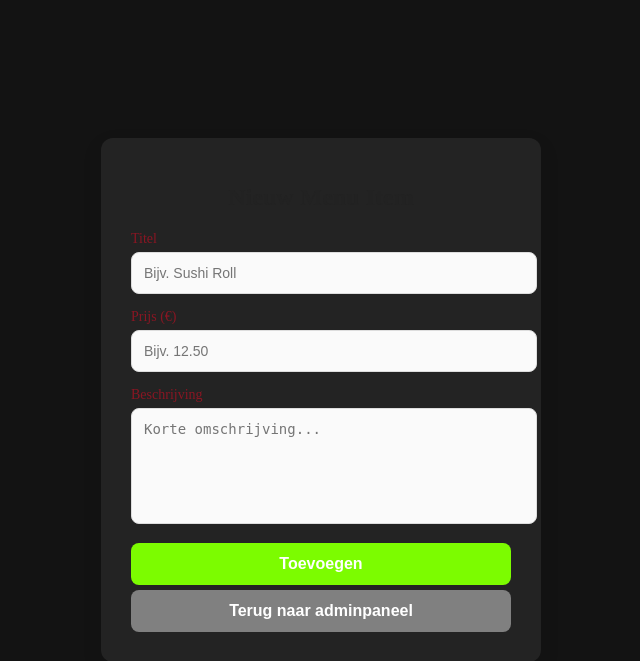
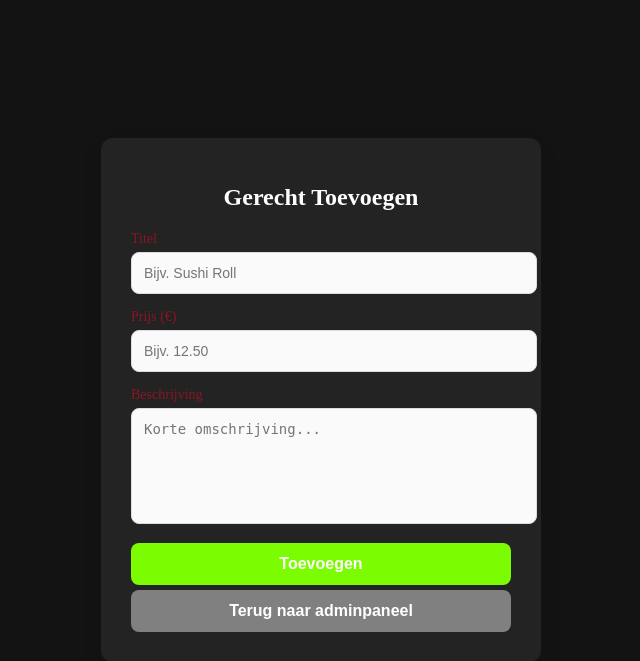
Before and after one commit to voidpacketdev/SynixSushiWeb, a PHP site: page /add.php in a window 1280 px wide. Shown: the top 661 px of the page, without its empty margins (319-959 px from the left). Run offline with PHP 8.4, Linux system fonts and the light colour scheme; some web fonts are replaced.

Commit message:
Changed h1 color to make it visible

```diff
--- a/html/add.php
+++ b/html/add.php
@@ -53,7 +53,7 @@ try {
 </head>
 <body>
 <div class="container">
-    <h1>Nieuw Menu Item</h1>
+    <h1>Gerecht Toevoegen</h1>
 
     <form method="POST" class="form">
         <div class="input-group">
--- a/html/css/add.css
+++ b/html/css/add.css
@@ -26,7 +26,7 @@ body {
 h1 {
     font-size: 24px;
     margin-bottom: 20px;
-    color: #222;
+    color: white;
     font-weight: 600;
 }
 
```
